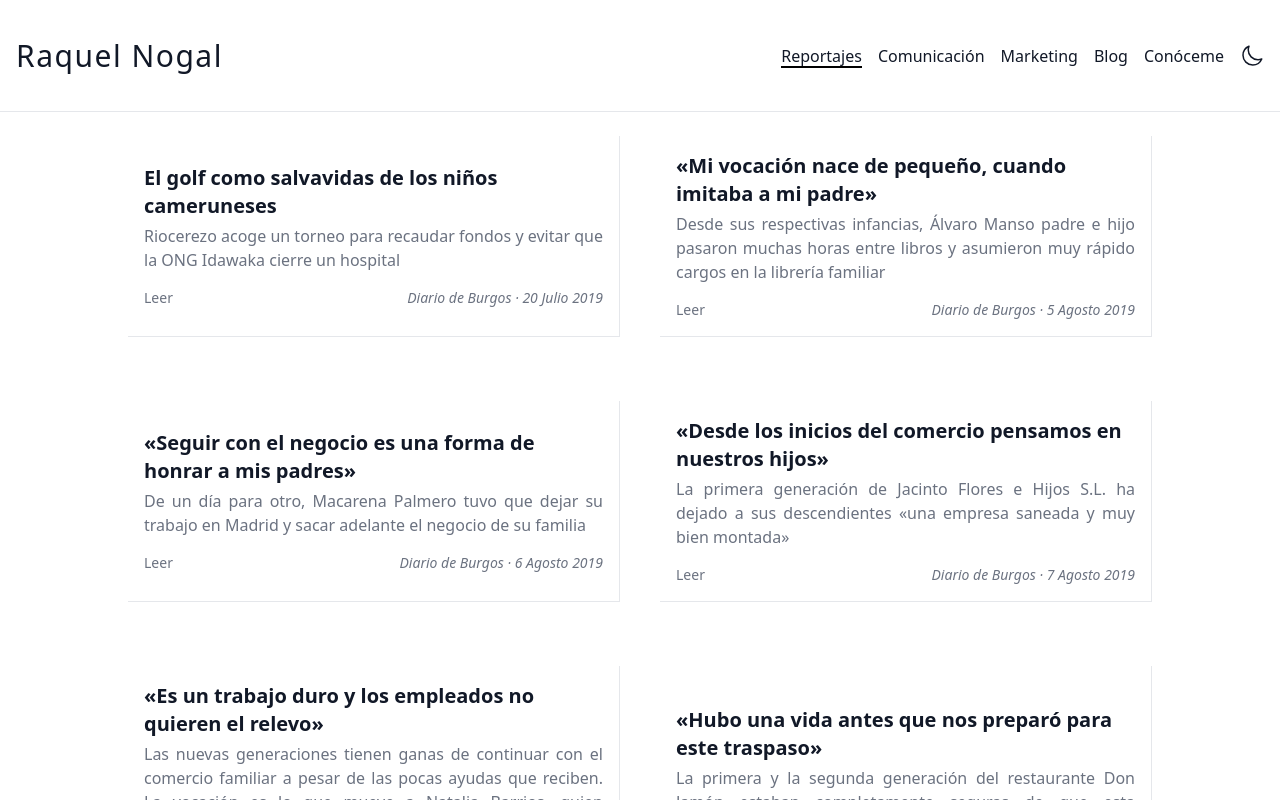
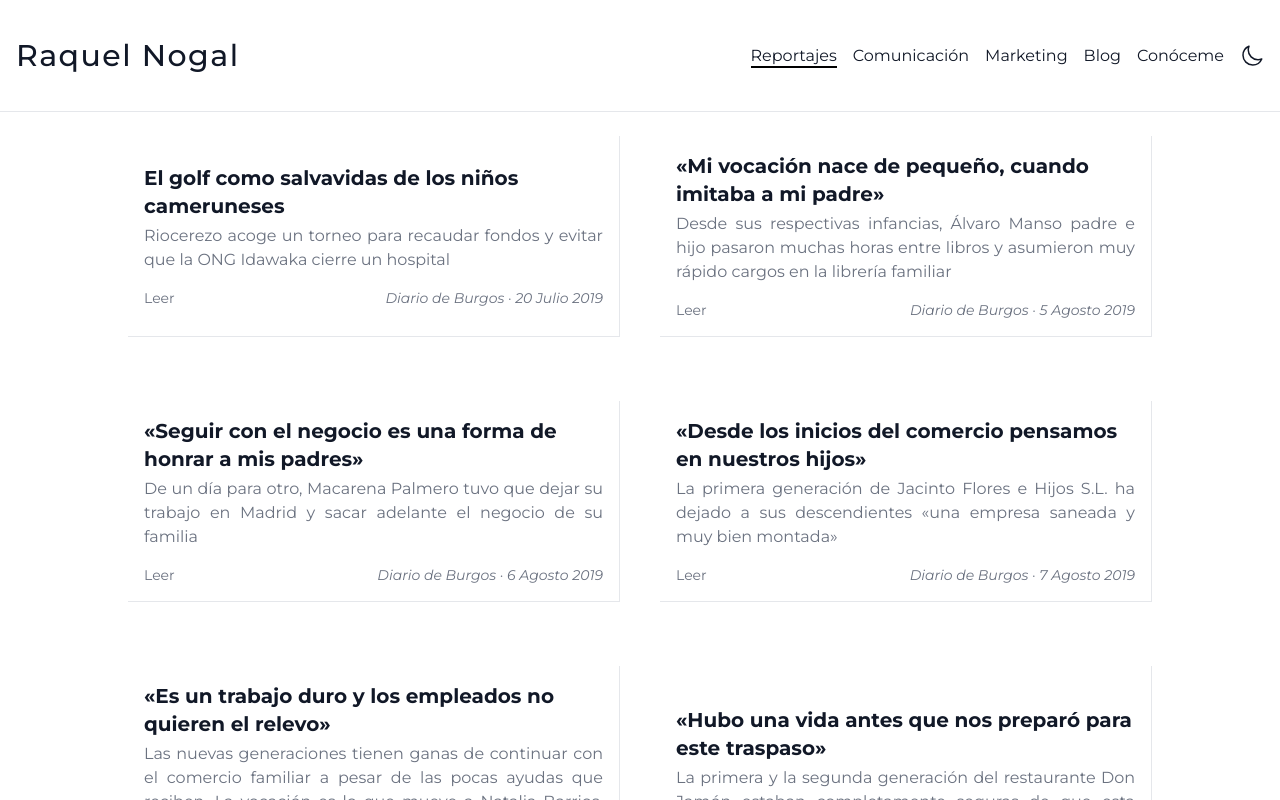
Before and after one commit to huco95/raquel-nogal-next, a Next.js app: page /stories in a window 1280 px wide. Shown: the top 800 px of the page. Built offline with nearby package versions, Linux system fonts and the light colour scheme.

Commit message:
Added Montserrat font

```diff
--- a/pages/_document.js
+++ b/pages/_document.js
@@ -3,8 +3,13 @@ import { Head, Html, Main, NextScript } from "next/document";
 export default function Document() {
   return (
     <Html lang="es">
-      <Head />
-      <body className="min-h-screen text-gray-900 bg-white dark:text-white dark:bg-gray-800">
+      <Head>
+        <link
+          href="https://fonts.googleapis.com/css2?family=Montserrat:ital,wght@0,300;0,400;0,500;0,600;0,700;1,300;1,400&display=swap"
+          rel="stylesheet"
+        />
+      </Head>
+      <body className="min-h-screen text-gray-900 bg-white dark:text-white dark:bg-gray-800 font-body">
         <Main />
         <NextScript />
       </body>
--- a/tailwind.config.js
+++ b/tailwind.config.js
@@ -13,6 +13,9 @@ module.exports = {
       minHeight: {
         main: "calc(100vh - 112px)",
       },
+      fontFamily: {
+        body: ["Montserrat", "ui-sans-serif"],
+      },
     },
   },
   plugins: [],
```
